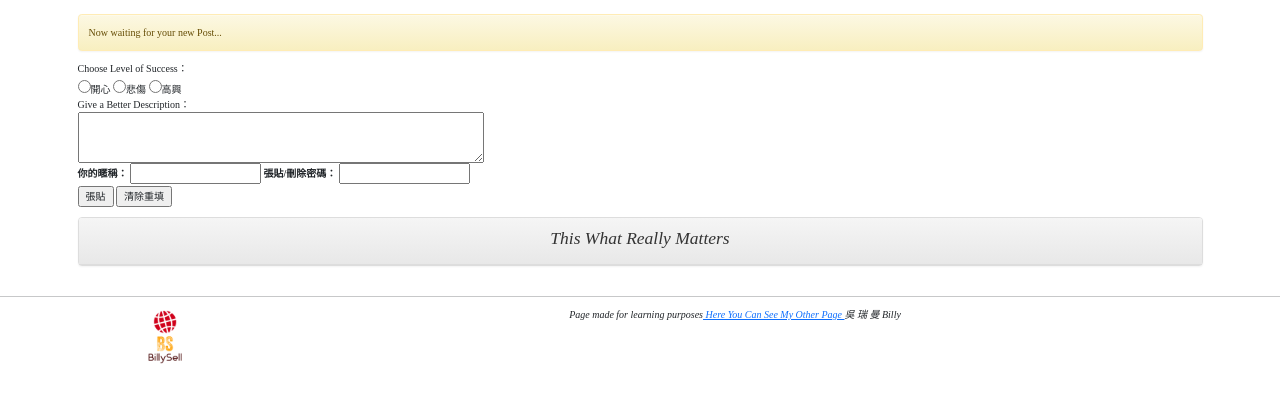
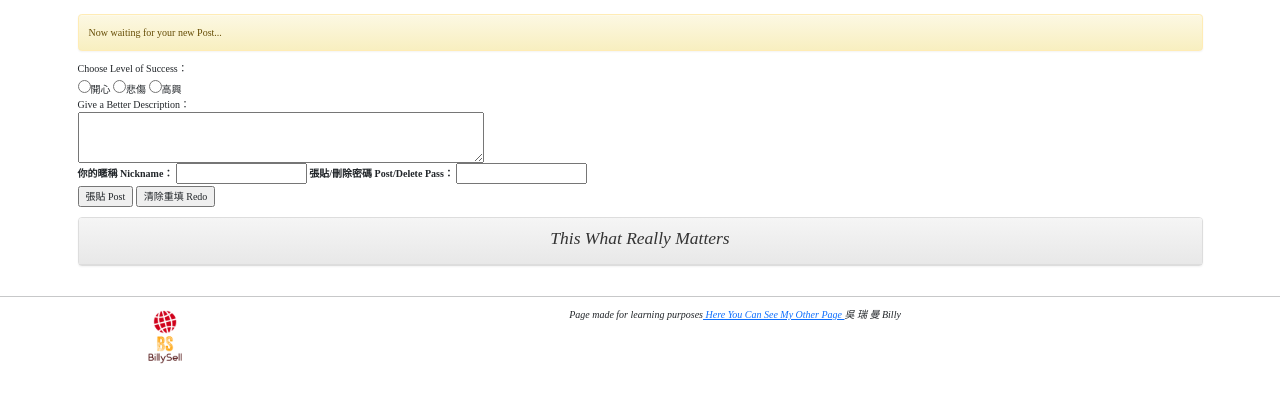
Before and after one commit to billyseel/feel, a Django app: page / in a window 1280 px wide. Shown: the part 68-471 px from the top of the page. Run offline with Django 3.2, Linux system fonts and the light colour scheme; data comes from the database, SQL or seed files in the repository; some libraries are stand-ins or nearby versions.

Commit message:
Add code

```diff
--- a/ch08www/urls.py
+++ b/ch08www/urls.py
@@ -20,7 +20,7 @@ from mysite import views
 urlpatterns = [
     path('admin/', admin.site.urls),
     path('', views.index),
-    # path('<int:pid>/<str:del_pass>', views.index),
+    path('<int:pid>/<str:del_pass>', views.index),
     path('list/', views.listing),
     path('post/', views.posting),
     path('contact/', views.contact),
--- a/mysite/admin.py
+++ b/mysite/admin.py
@@ -4,7 +4,7 @@ from mysite import models
 
 class PostAdmin(admin.ModelAdmin):
     list_display = ('nickname', 'message', 'enabled', 'pub_time')
-    ordering = ('-pub_time',)  # 倒著數，這樣才不會54321
+    ordering = ('-pub_time',)
 
 
 admin.site.register(models.Mood)
--- a/mysite/models.py
+++ b/mysite/models.py
@@ -10,7 +10,7 @@ class Mood(models.Model):
 
 class Post(models.Model):
     mood = models.ForeignKey('Mood', on_delete=models.CASCADE)
-    nickname = models.CharField(max_length=10, default='不願意透漏身份的人')
+    nickname = models.CharField(max_length=10, default='Person')
     message = models.TextField(null=False)
     del_pass = models.CharField(max_length=10)
     pub_time = models.DateTimeField(auto_now=True)
--- a/mysite/templates/index.html
+++ b/mysite/templates/index.html
@@ -3,7 +3,7 @@
 <script src="https://cdn.jsdelivr.net/npm/@popperjs/core@2.11.6/dist/umd/popper.min.js" integrity="sha384-oBqDVmMz9ATKxIep9tiCxS/Z9fNfEXiDAYTujMAeBAsjFuCZSmKbSSUnQlmh/jp3" crossorigin="anonymous"></script>
 <script src="https://cdn.jsdelivr.net/npm/bootstrap@5.2.2/dist/js/bootstrap.min.js" integrity="sha384-IDwe1+LCz02ROU9k972gdyvl+AESN10+x7tBKgc9I5HFtuNz0wWnPclzo6p9vxnk" crossorigin="anonymous"></script>
 {% extends "base.html" %}
-{% block title %}我有話要說{% endblock %}
+{% block title %}What's in My Mind{% endblock %}
 {% block content %}
 <div class='container'>
 {% if message %}
@@ -18,12 +18,12 @@
     <br/>
     Give a Better Description：<br/>
     <textarea name='user_post' rows=3 cols=70></textarea><br/>
-    <label for='user_id'>你的暱稱：</label>
+    <label for='user_id'>你的暱稱 Nickname：</label>
     <input id='user_id' type='text' name='user_id'>
-    <label for='user_pass'>張貼/刪除密碼：</label>
+    <label for='user_pass'>張貼/刪除密碼 Post/Delete Pass：</label>
     <input id='user_pass' type='password' name='user_pass'><br/>
-    <input type='submit' value='張貼'>
-    <input type='reset' value='清除重填'>
+    <input type='submit' value='張貼 Post'>
+    <input type='reset' value='清除重填 Redo'>
 </form>
 
 <div class='row'>
@@ -40,7 +40,7 @@
 {% for p in posts %}
  <div class="col-sm-4">
   <div class='panel panel-primary'>
-        <div class='panel-heading'>【{{ p.nickname }}】覺得{{ p.mood }}</div>
+        <div class='panel-heading'>【{{ p.nickname }}】覺得 Feeling {{ p.mood }}</div>
         <div class='panel-body'>{{ p.message | linebreaks }}</div>
         <div class='panel-footer' align='right'>
 			<i><small>{{ p.pub_time }}</small></i>
```
